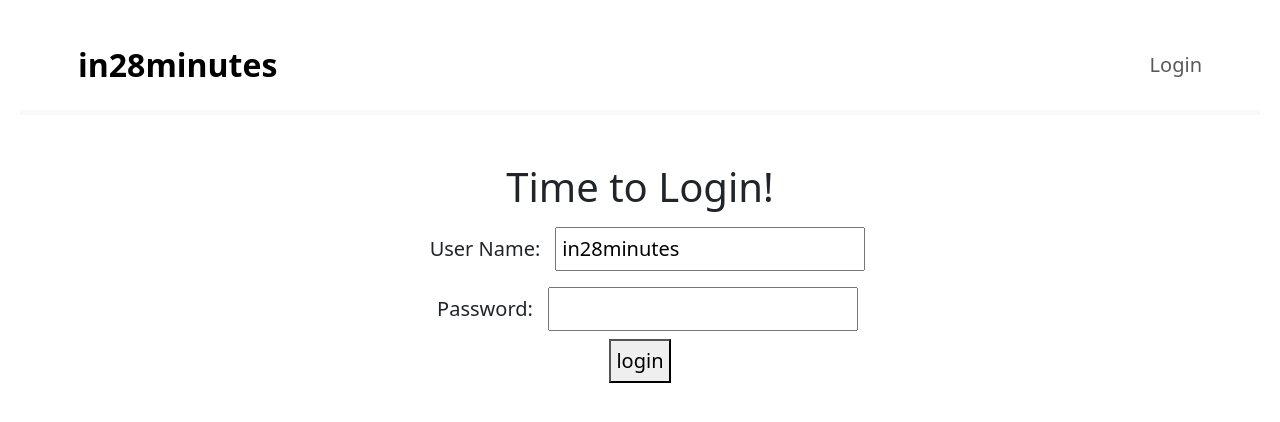
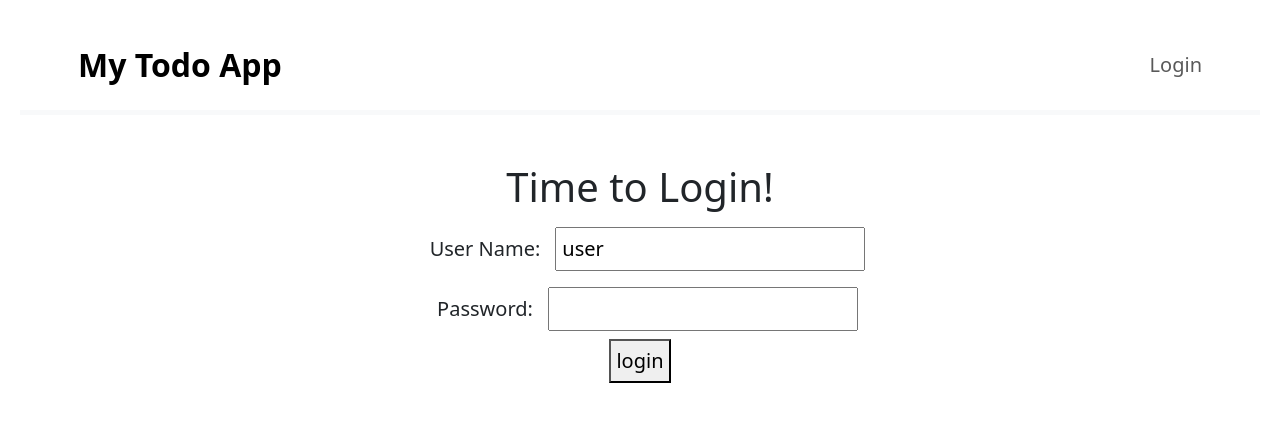
Before and after one commit to spmani99/todo-app-frontend, a React (Create React App) app: page / in a window 1280 px wide. Shown: the top 422 px of the page. Built offline with nearby package versions, Linux system fonts and the light colour scheme.

Commit message:
change user name

```diff
--- a/src/components/todo/HeaderComponent.jsx
+++ b/src/components/todo/HeaderComponent.jsx
@@ -16,9 +16,9 @@
           <nav className="navbar navbar-expand-lg">
             <a
               className="navbar-brand ms-2 fs-2 fw-bold text-black"
-              href="https://www.in28minutes.com"
+              href="https://my-portfolio-six-dun-52.vercel.app/"
             >
-              in28minutes
+              My Todo App
             </a>
             <div className="collapse navbar-collapse">
               <ul className="navbar-nav">
--- a/src/components/todo/LoginComponent.jsx
+++ b/src/components/todo/LoginComponent.jsx
@@ -4,7 +4,7 @@
 import React from "react";
 
 function LoginComponent() {
-  const [username, setUsername] = useState("in28minutes");
+  const [username, setUsername] = useState("user");
 
   const [password, setPassword] = useState("");
 
--- a/src/components/todo/WelcomeComponent.jsx
+++ b/src/components/todo/WelcomeComponent.jsx
@@ -9,7 +9,7 @@
   const [message, setMessage] = useState(null);
 
   function callHelloWorldRestApi() {
-    retrieveHelloWorldPathVariable("Ranga")
+    retrieveHelloWorldPathVariable("User")
       .then((response) => successfulResponse(response))
       .catch((error) => errorResponse(error))
       .finally(() => console.log("cleanup"));
--- a/src/components/todo/api/ApiClient.js
+++ b/src/components/todo/api/ApiClient.js
@@ -1,5 +1,5 @@
 import axios from "axios";
 
 export const apiClient = axios.create({
-  baseURL: "http://localhost:8080",
+  baseURL: "http://localhost:5000",
 });
```
